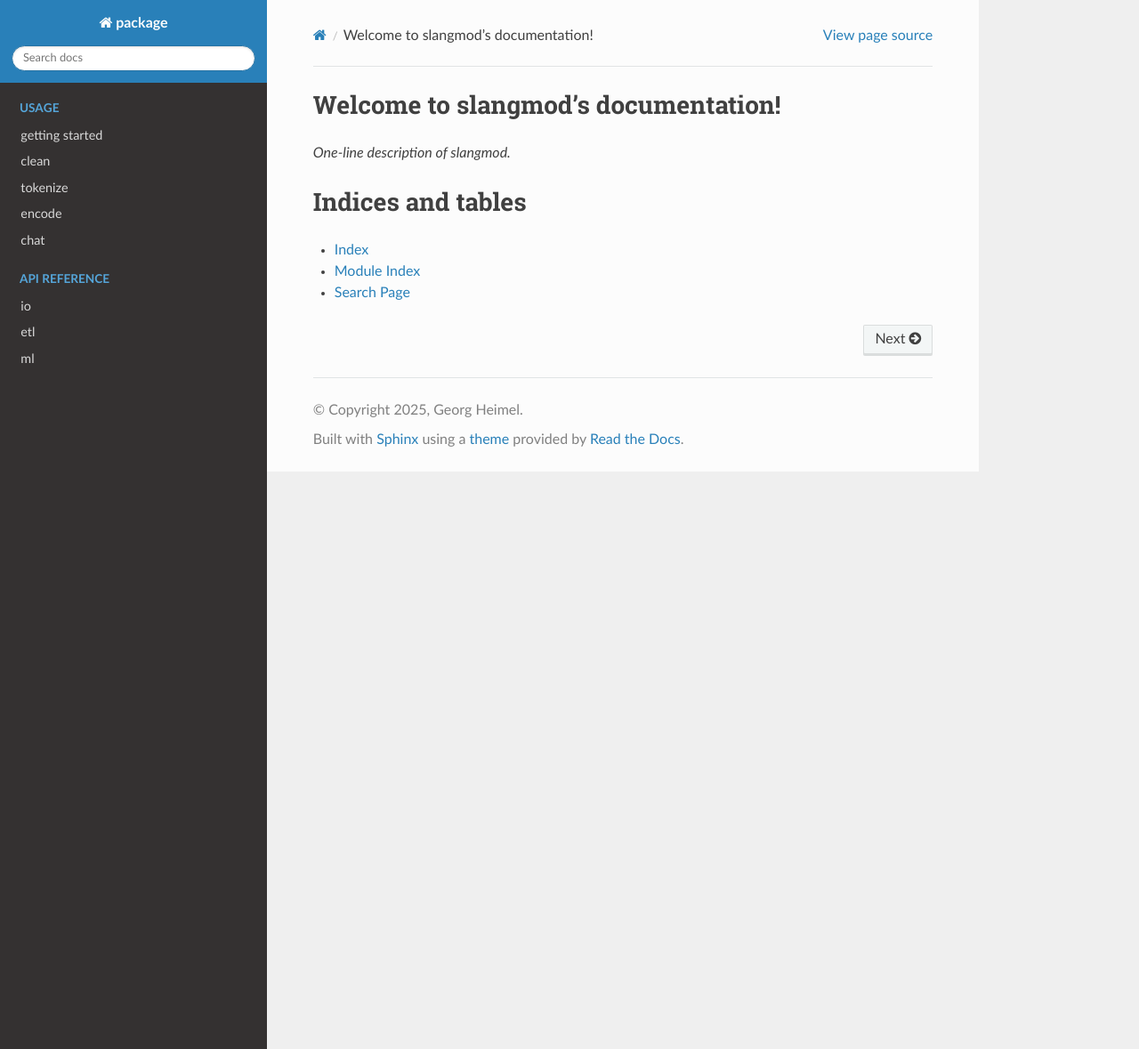
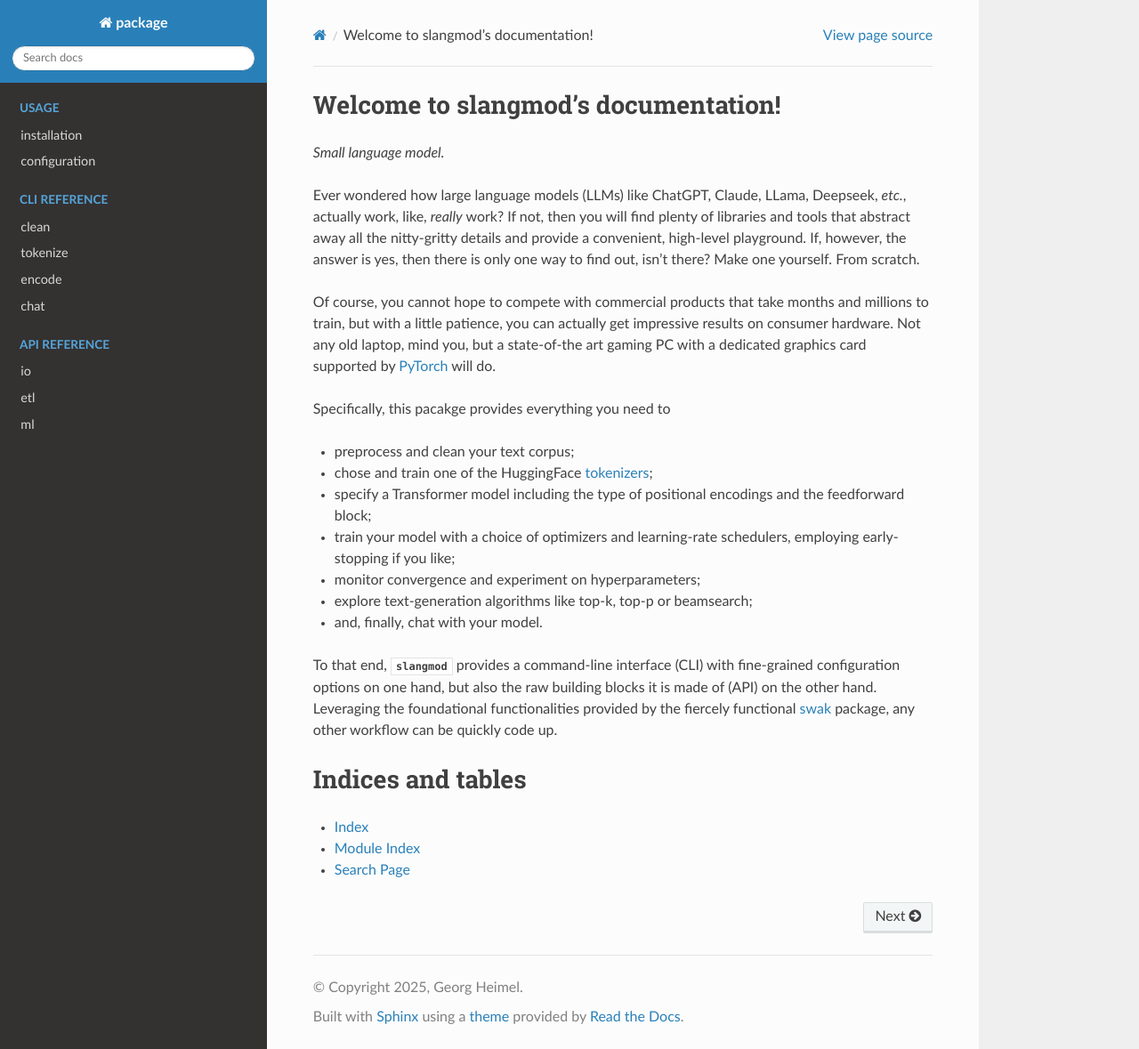
Before and after one commit to yedivanseven/slangmod, a Sphinx documentation site: the page built from docs/source/index.rst, in a window 1280 px wide and 1179 px high. Shown: the whole window at 89% size. Built offline with Sphinx 7.4.7 and the Read the Docs theme 3.1.0, drawn with Linux system fonts in a browser that asks for light colours; pages that are not in the unit, such as notebooks, are missing from menus.

Commit message:
Added installation/configuration docs

```diff
--- a/docs/source/index.rst
+++ b/docs/source/index.rst
@@ -1,13 +1,53 @@
 Welcome to slangmod's documentation!
 ====================================
-*One-line description of slangmod.*
+*Small language model.*
+
+Ever wondered how large language models (LLMs) like ChatGPT, Claude,
+LLama, Deepseek, *etc.*, actually work, like, *really* work? If not, then you
+will find plenty of libraries and tools that abstract away all the nitty-gritty
+details and provide a convenient, high-level playground. If, however, the
+answer is yes, then there is only one way to find out, isn't there?
+Make one yourself. From scratch.
+
+Of course, you cannot hope to compete with commercial products that take months
+and millions to train, but with a little patience, you can actually get
+impressive results on consumer hardware. Not any old laptop, mind you, but a
+state-of-the art gaming PC with a dedicated graphics card supported by
+`PyTorch <https://pytorch.org/>`_ will do.
+
+Specifically, this pacakge provides everything you need to
+
+- preprocess and clean your text corpus;
+- chose and train one of the HuggingFace `tokenizers <https://huggingface.co/docs/tokenizers/index>`_;
+- specify a Transformer model including the type of positional encodings and the feedforward block;
+- train your model with a choice of optimizers and learning-rate schedulers, employing early-stopping if you like;
+- monitor convergence and experiment on hyperparameters;
+- explore text-generation algorithms like top-k, top-p or beamsearch;
+- and, finally, chat with your model.
+
+To that end, :py:mod:`slangmod` provides a command-line interface (CLI) with
+fine-grained configuration options on one hand, but also the raw building
+blocks it is made of (API) on the other hand. Leveraging the foundational
+functionalities provided by the fiercely functional
+`swak <https://github.com/yedivanseven/swak>`_ package, any other workflow
+can be quickly code up.
+
+
 
 .. toctree::
    :hidden:
    :maxdepth: 1
    :caption: Usage
 
-   start
+   installation
+   configuration
+
+
+.. toctree::
+   :hidden:
+   :maxdepth: 1
+   :caption: CLI Reference
+
    clean
    tokenize
    encode
--- a/docs/source/start.rst
+++ /dev/null
@@ -1,11 +0,0 @@
-getting started
-===============
-sadas
-
-installation
-------------
-lkjlk
-
-configuration
--------------
-qweqw
```
Also changed, not shown: docs/source/configuration.rst (added, +74 -0 lines), docs/source/installation.rst (added, +44 -0 lines), 3 other files.
